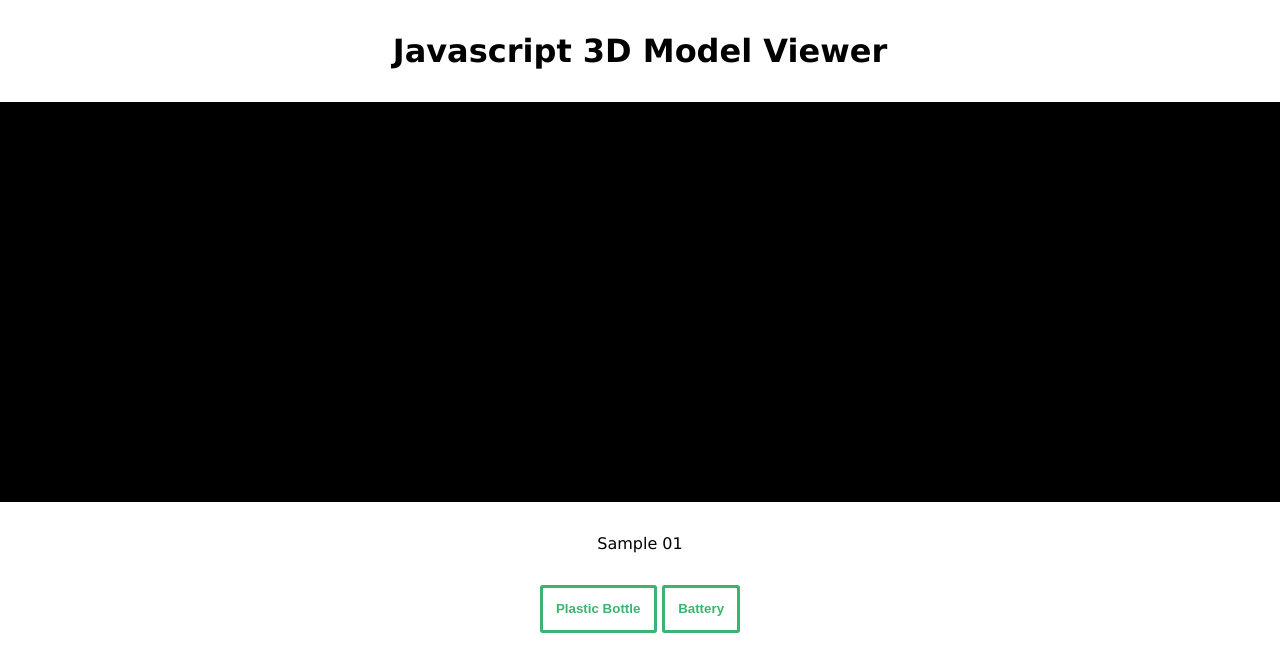
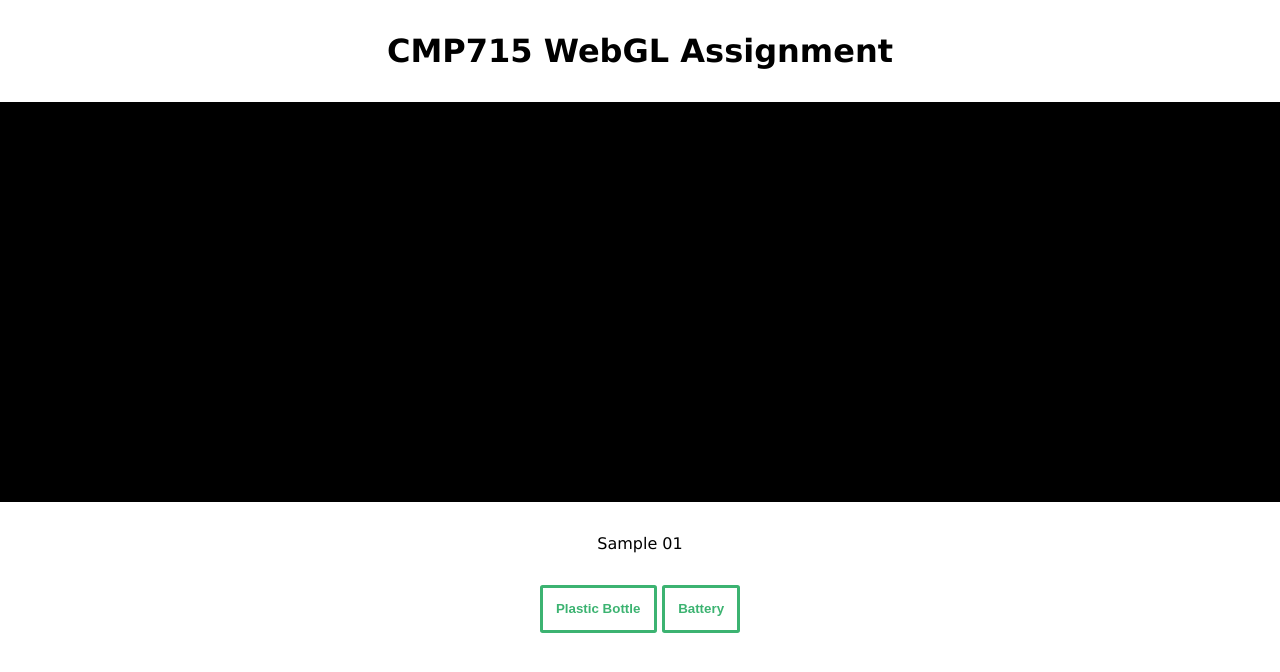
Before and after one commit to caginagirdemir/webglproject, a website: page js-3d-model-viewer-master/index.html in a window 1280 px wide. Drawn offline with nearby package versions, Linux system fonts and the light colour scheme; some packages are replaced by stand-ins of ours; a script that the page names is missing.

Commit message:
Update index.html

```diff
--- a/js-3d-model-viewer-master/index.html
+++ b/js-3d-model-viewer-master/index.html
@@ -60,7 +60,7 @@
   <body>
   <div class="content">
 
-    <header class="center"><h1>Javascript 3D Model Viewer</h1></header>
+    <header class="center"><h1>CMP715 WebGL Assignment</h1></header>
 
     <div id="viewer" style="">
     </div>
```
